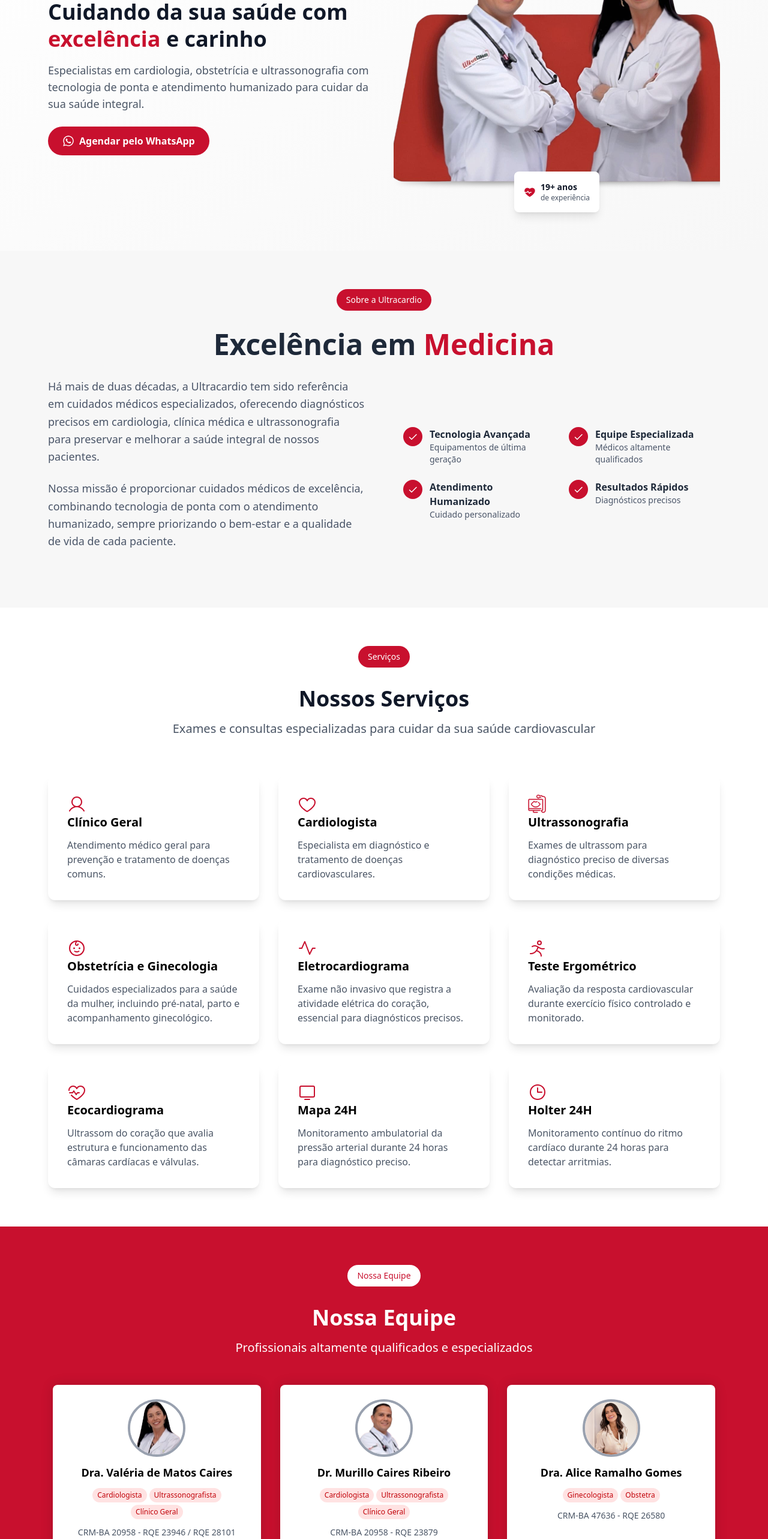
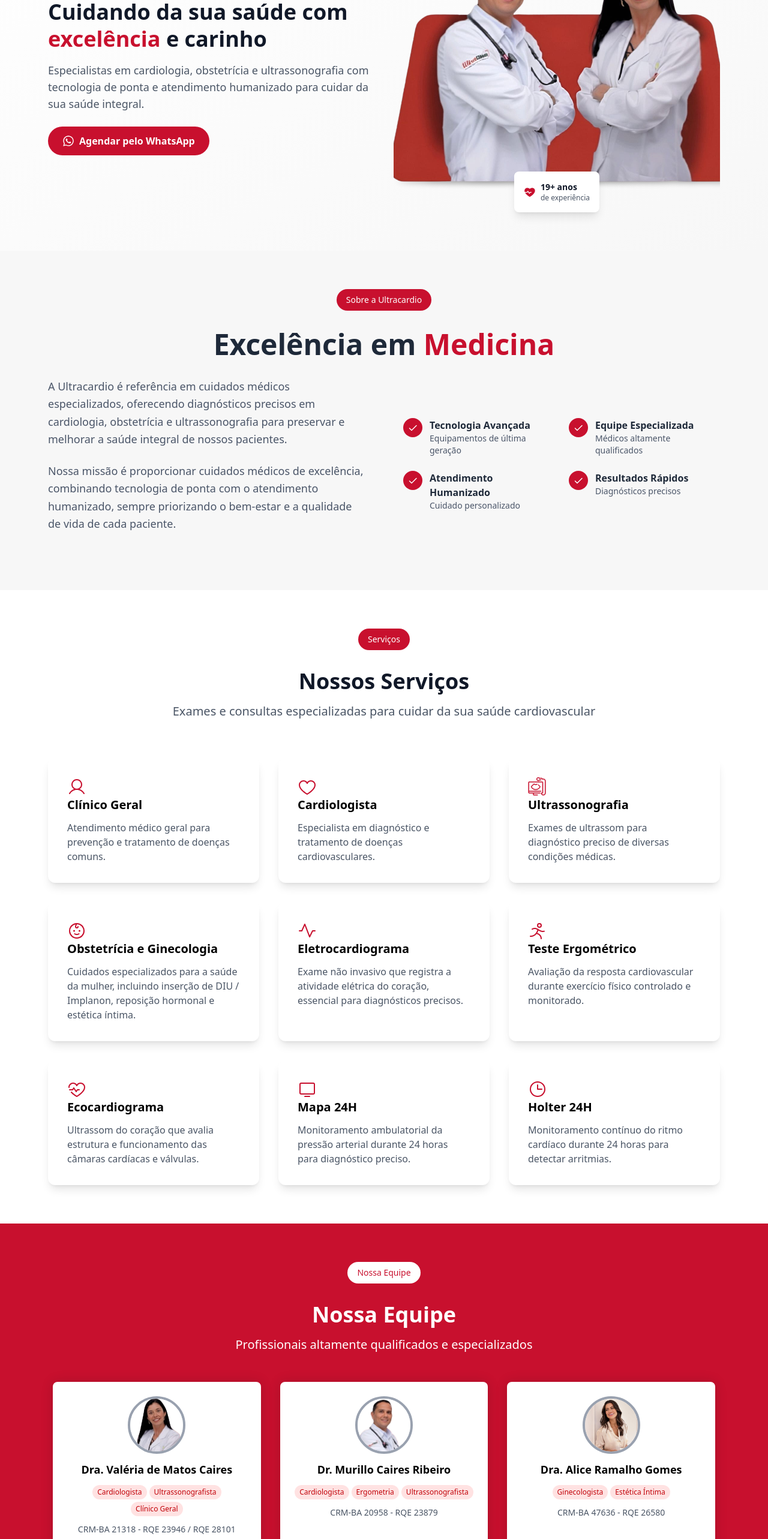
Before and after one commit to murilocaires/LandingPageUltracardio, a React (Vite) app: page / in a window 1280 px wide. Shown: the part 234-2800 px from the top of the page at 60% size. Built offline with nearby package versions, Linux system fonts and the light colour scheme.

Commit message:
ajuste de texto

```diff
--- a/src/components/About.jsx
+++ b/src/components/About.jsx
@@ -24,10 +24,10 @@ export default function About() {
           {/* Coluna esquerda - Texto */}
           <div>
             <p className="text-lg text-ultracardio-gray-dark mb-6 leading-relaxed">
-              Há mais de duas décadas, a Ultracardio tem sido referência em
-              cuidados médicos especializados, oferecendo diagnósticos precisos
-              em cardiologia, clínica médica e ultrassonografia para preservar e
-              melhorar a saúde integral de nossos pacientes.
+              A Ultracardio é referência em cuidados médicos especializados,
+              oferecendo diagnósticos precisos em cardiologia, obstetrícia e
+              ultrassonografia para preservar e melhorar a saúde integral de
+              nossos pacientes.
             </p>
 
             <p className="text-lg text-ultracardio-gray-dark mb-8 leading-relaxed">
--- a/src/components/Services.jsx
+++ b/src/components/Services.jsx
@@ -85,8 +85,8 @@ export function Services() {
               Obstetrícia e Ginecologia
             </h3>
             <p className="text-gray-600">
-              Cuidados especializados para a saúde da mulher, incluindo
-              pré-natal, parto e acompanhamento ginecológico.
+              Cuidados especializados para a saúde da mulher, incluindo inserção
+              de DIU / Implanon, reposição hormonal e estética íntima.
             </p>
           </div>
 
--- a/src/components/Team.jsx
+++ b/src/components/Team.jsx
@@ -8,18 +8,18 @@ export function Team() {
     {
       name: "Dra. Valéria de Matos Caires",
       role: "Cardiologista / Ultrassonografista / Clínico Geral",
-      crm: "CRM-BA 20958 - RQE 23946 / RQE 28101",
+      crm: "CRM-BA 21318 - RQE 23946 / RQE 28101",
       img: valeriaImage,
     },
     {
       name: "Dr. Murillo Caires Ribeiro",
-      role: "Cardiologista / Ultrassonografista / Clínico Geral",
+      role: "Cardiologista / Ergometria / Ultrassonografista",
       crm: "CRM-BA 20958 - RQE 23879",
       img: murilloImage,
     },
     {
       name: "Dra. Alice Ramalho Gomes",
-      role: "Ginecologista / Obstetra",
+      role: "Ginecologista / Estética Íntima",
       crm: "CRM-BA 47636 - RQE 26580",
       img: aliceImage,
     },
```
